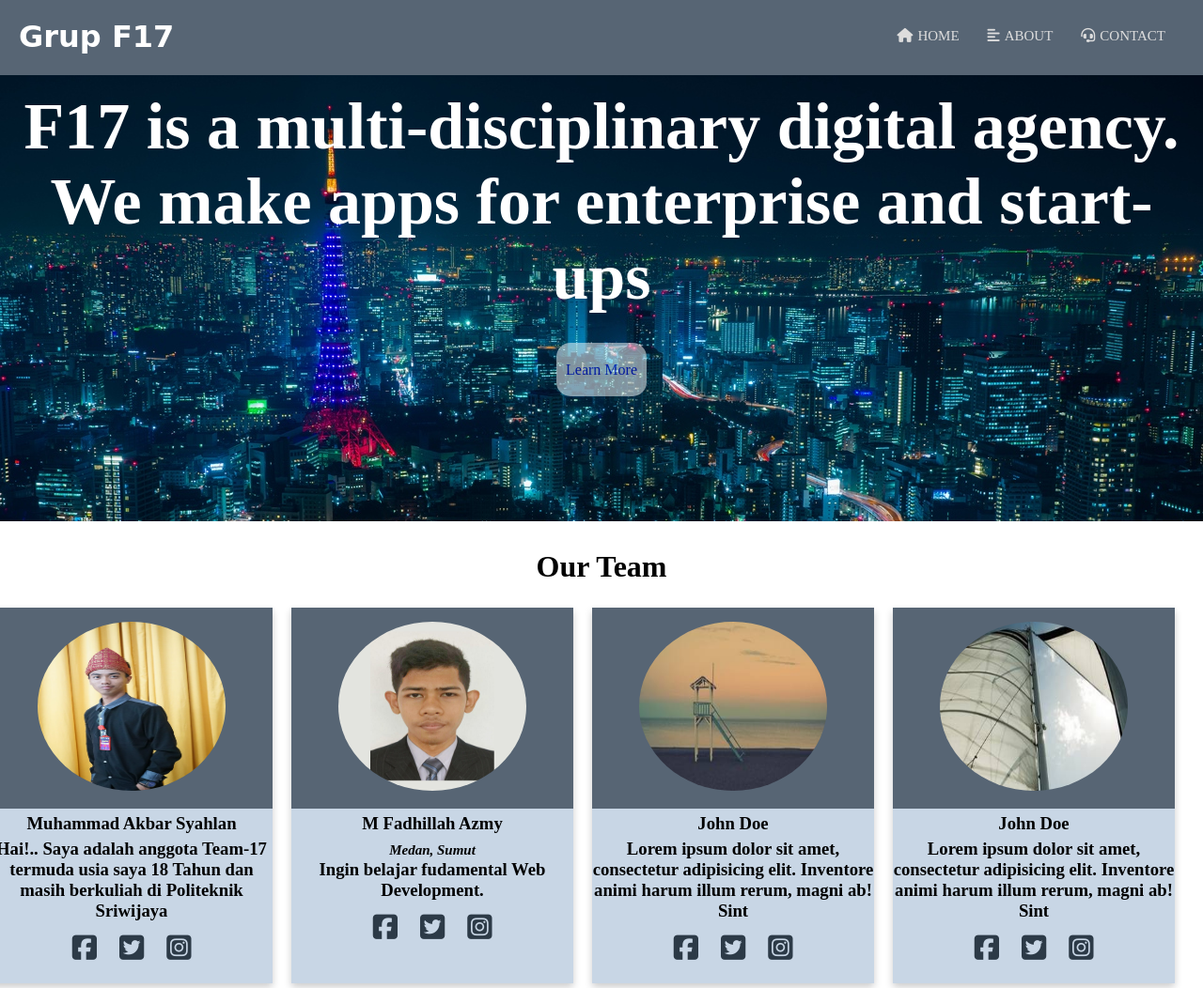
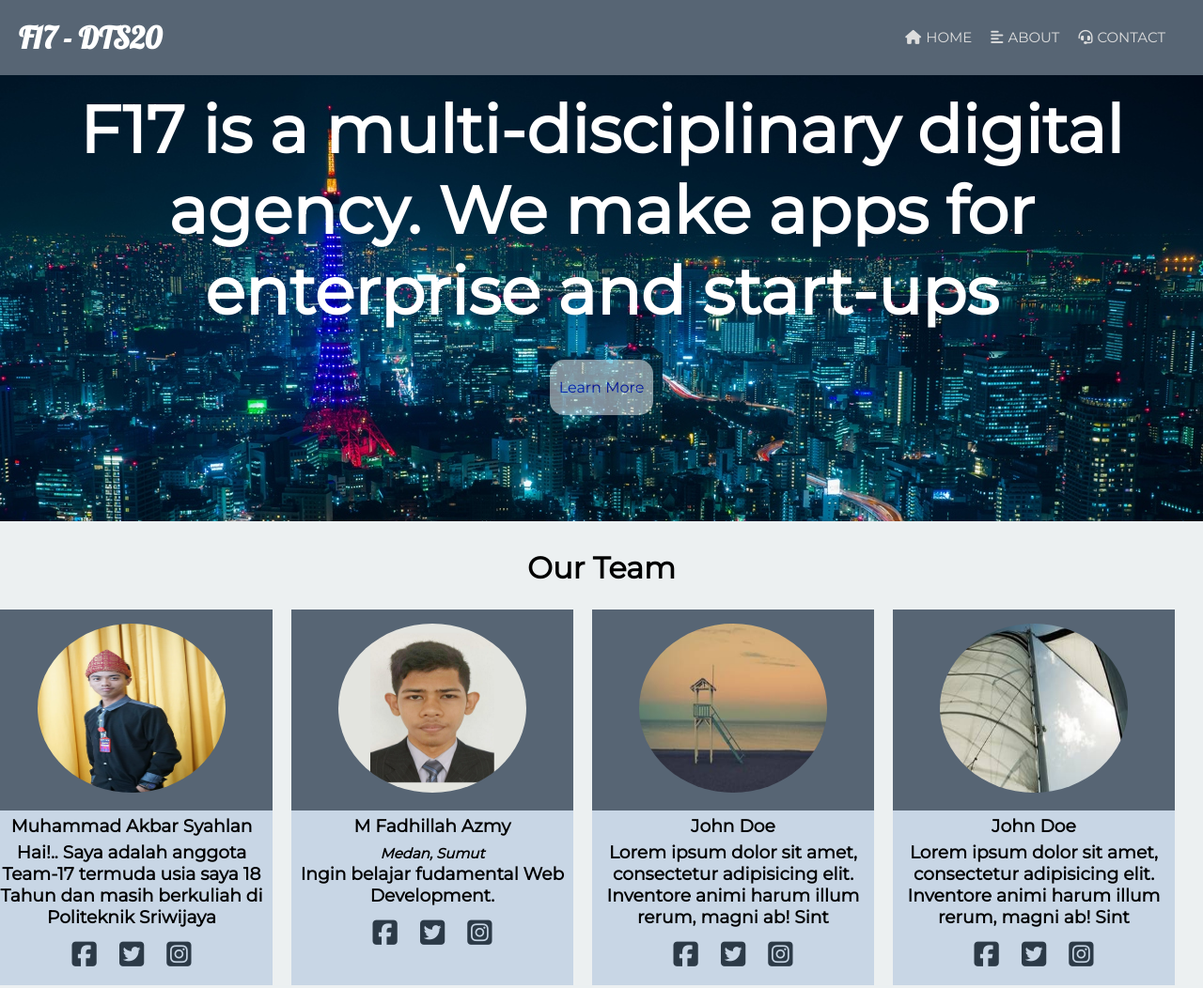
Before and after one commit to msupardi/F17-DTS2020, a plain HTML site: page F17_DTS2020/index.html in a window 1280 px wide. Shown: the top 1052 px of the page at 94% size. Drawn offline with Linux system fonts and the light colour scheme.

Commit message:
perubahan background warna

```diff
--- a/F17_DTS2020/index.html
+++ b/F17_DTS2020/index.html
@@ -3,17 +3,14 @@
 
 <head>
     <meta charset="UTF-8">
-    <link rel="stylesheet" href="style.css">
-    <title>Grup F17</title>
-    <meta charset="UTF-8">
+    <title>F17 - DTS20</title>
     <link rel="stylesheet" href="style.css">
     <script src="https://kit.fontawesome.com/0cf53619b0.js" crossorigin="anonymous"></script>
-    <title>Grup F17</title>
 </head>
 
 <body>
     <div class="header">
-        <h1 class="logo">Grup F17</h1>
+        <h1 class="logo">F17 - DTS20</h1>
         <div class="container">
 
             <a href="#"><i class="fas fa-home"></i>home</a>
--- a/F17_DTS2020/style.css
+++ b/F17_DTS2020/style.css
@@ -1,9 +1,3 @@
-* {
-    text-decoration: none;
-    margin: 0;
-    padding: 0;
-}
-
 @import url("https://fonts.googleapis.com/css2?family=Amiri:wght@400;700&family=Montserrat&display=swap");
 @import url("https://fonts.googleapis.com/css2?family=Lobster&display=swap");
 * {
@@ -41,13 +35,15 @@ body {
 }
 
 .header .container a {
+    line-height: 80px;
     top: 30px;
-    padding: 10px 10px;
-    margin: 20px 5px;
+    padding-right: 10px;
+    padding-left: 10px;
+    /*margin: 20px 5px;*/
     text-transform: uppercase;
     color: #ddd;
     transition: 0.3s linear;
-    border-radius: 4px;
+    /*border-radius: 4px;*/
     font-size: 15px;
 }
 
@@ -57,11 +53,16 @@ body {
 
 .header a:hover {
     background: white;
-    transform: scale(1.1);
+    transform: scale(1.05);
+    color: #576574;
 }
 
 .header i {
     margin-right: 5px;
+}
+
+.main {
+  background-color: #ecf0f1;
 }
 
 .main .section1 {
@@ -116,6 +117,10 @@ body {
     background: #c8d6e5;
     margin: 10px 10px;
     text-align: center;
+    /*box-shadow: 0 4px 8px 0 rgba(0, 0, 0, 0.2);*/
+}
+
+.main .section2 .card-container:hover {
     box-shadow: 0 4px 8px 0 rgba(0, 0, 0, 0.2);
 }
 
@@ -153,7 +158,7 @@ body {
 .footer {
     width: 100%;
     height: 200px;
-    background: #30336b;
+    background: #c8d6e5;
 }
 
 
```
